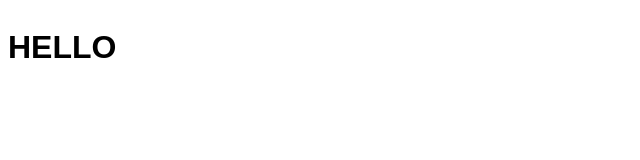
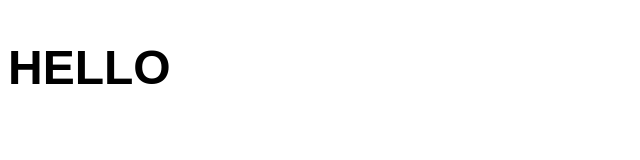
Before and after one commit to the-fifth/timetracking, a plain HTML site: page index.html in a window 1280 px wide. Shown: the whole page, without its empty margins (0-640 px from the left). Drawn offline with Linux system fonts and the light colour scheme.

Commit message:
Update index.html

```diff
--- a/index.html
+++ b/index.html
@@ -8,7 +8,7 @@
   </head>
   <body>
     <div class="container">
-      <h1 class="misc">HELLO</h1>
+      <h1 class="title">HELLO</h1>
     </div>
   </body>
   </html>
```
